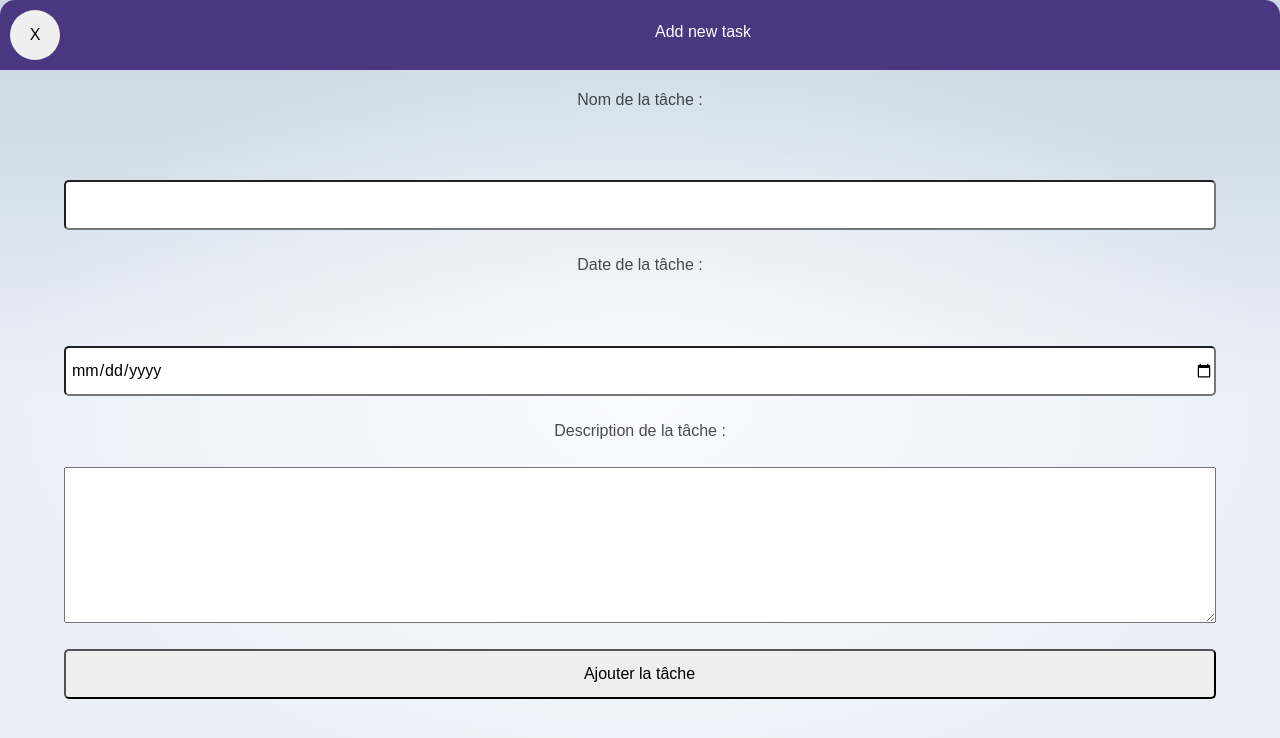
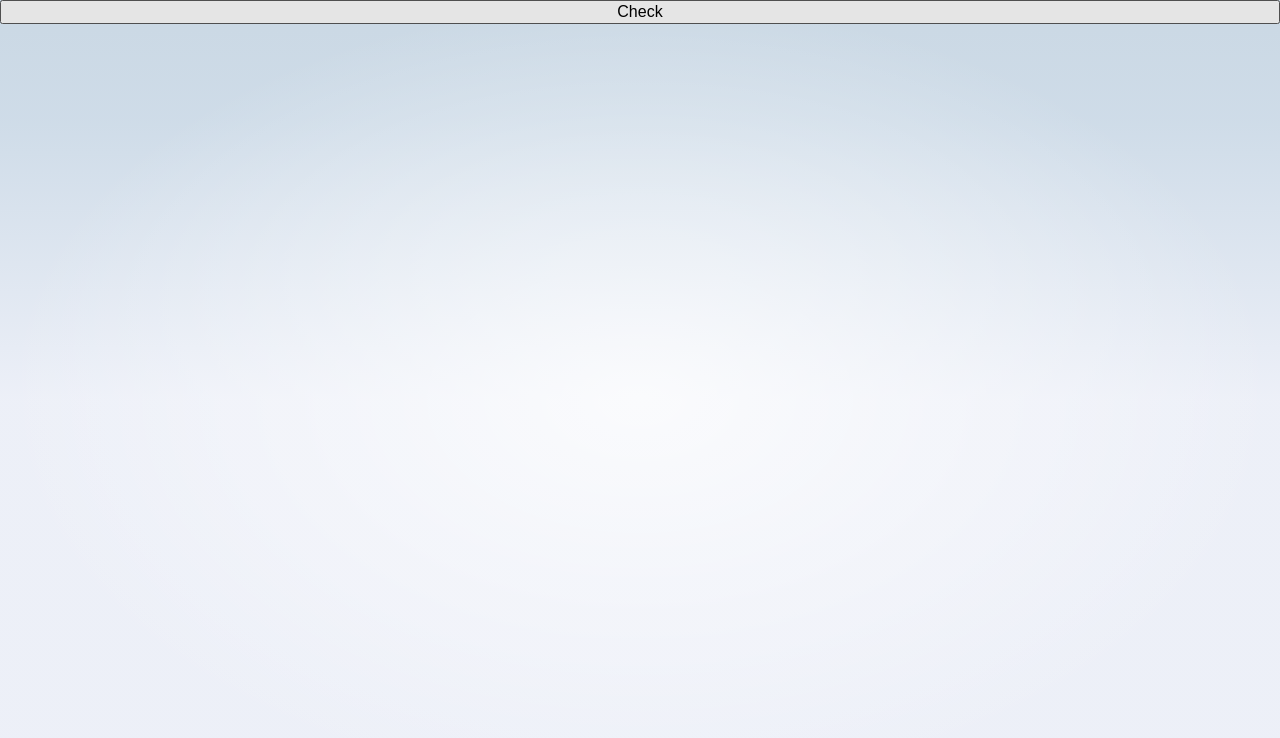
Before and after one commit to Xeless/Workshop-Svelte, a SvelteKit app in the folder my-svelte-app/: page / in a window 1280 px wide. Shown: the top 738 px of the page. Built offline with nearby package versions, Linux system fonts and the light colour scheme.

Commit message:
save for merge

```diff
--- a/my-svelte-app/src/routes/+page.svelte
+++ b/my-svelte-app/src/routes/+page.svelte
@@ -1,8 +1,24 @@
 <script>
 import Modal from './Modal.svelte'
+import Test from './Test.svelte'
+// variables
+
+let modalIsActived = false;
+console.log(modalIsActived);
+function actived() {
+    modalIsActived === false ? modalIsActived = true : modalIsActived = false;
+    console.log(modalIsActived);
+
+
+}
+
+
 </script>
+{#if modalIsActived === true}
+<Modal {actived}/>
+{/if}
 
-<Modal/>
+<Test {actived}/>
 
 <style lang="scss">
 
--- a/my-svelte-app/src/routes/Modal.svelte
+++ b/my-svelte-app/src/routes/Modal.svelte
@@ -1,13 +1,19 @@
 <script>
 	import moment from "moment";
-	let now = moment();
+	let now = moment().subtract(10, 'days').calendar();
 
 	export let taskName = "";
 	export let taskDescription = "";
 	export let taskDate = "";
 	export let errorFound = false;
+	export let actived; // Accepter la fonction passée en prop
 
-	console.log(`${now} date du form : ${taskDate}`);
+	function close() {
+		if (typeof actived === 'function') {
+			actived(); // Appeler la fonction actived quand l'utilisateur clique
+		}
+	}
+
 
 	export let errors = {taskName: "", taskDescription: "", taskDate: ""};
 
@@ -37,6 +43,9 @@
 		if (date === "") {
 			tempErrors.taskDate = "Ce champ est vide !";
 		}
+		else if (moment(date).isBefore(moment(), 'day')) {
+			tempErrors.taskDate = "La date ne peut pas être antérieure à aujourd'hui.";
+		}
 
 
 		errors = tempErrors;
@@ -57,18 +66,28 @@
 		event.preventDefault();
 
 		validate(taskName, taskDescription, taskDate);
-
+		console.log(`${now} date du form : ${taskDate}`);
 		if (!errorFound) {
 			console.log("Ajouter la tâche au local storage");
 		} else {
 			console.log("Des erreurs ont été trouvées, la tâche n'a pas été ajoutée");
 		}
 	}
+
+
+	// console.log(isActived);
+
+	// function disactivedModal() {
+	// 	isActived = true;
+	// 	console.log(isActived);
+
+	// }
+
 	</script>
 
 	<section>
 		<div class="modal-header">
-			<button>X</button>
+			<button on:click={close}>X</button>
 			<div class="title-header">
 				<h2>Add new task</h2>
 			</div>
@@ -114,8 +133,6 @@
 			.modal-header {
 				width: 100%;
 				background-color: #4A3780;
-				border-top-left-radius: 15px;
-				border-top-right-radius: 15px;
 				color: white;
 				padding: 10px;
 				display: flex;
--- /dev/null
+++ b/my-svelte-app/src/routes/Test.svelte
@@ -0,0 +1,13 @@
+<script>
+	export let actived;
+
+function close() {
+    if (typeof actived === 'function') {
+        actived();
+    }
+}
+
+</script>
+
+<button on:click={close}>Check</button>
+<style scoped></style>
```
